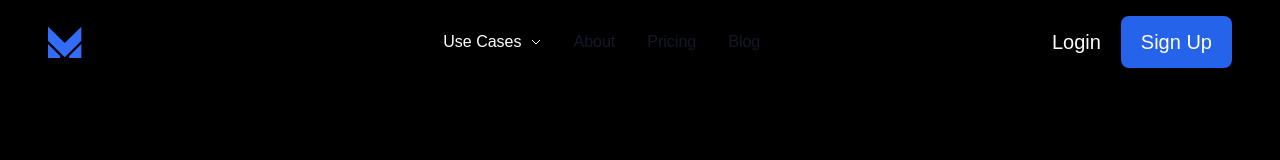
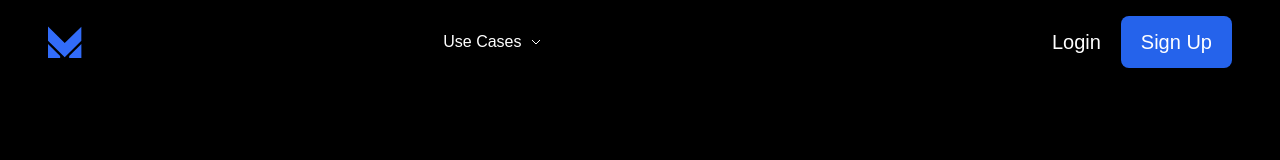
Before and after one commit to flexita24/Marico, a React (Vite) app: page / in a window 1280 px wide. Shown: the top 160 px of the page. Built offline with nearby package versions, Linux system fonts and the light colour scheme.

Commit message:
finished

```diff
--- a/src/components/Navbar.jsx
+++ b/src/components/Navbar.jsx
@@ -64,17 +64,17 @@
               </button>
               <ul className="absolute mt-2 w-24 bg-white rounded-lg shadow-md hidden">
                 <li>
-                  <a href="#" className="block py-2 px-4 text-gray-900 hover:bg-gray-100">Female</a>
+                  <a href="#" className="block py-2 px-4 hover:bg-gray-100">Female</a>
                 </li>
                 <li>
-                  <a href="#" className="block py-2 px-4 text-gray-900 hover:bg-gray-100">Male</a>
+                  <a href="#" className="block py-2 px-4 hover:bg-gray-100">Male</a>
                 </li>
               </ul>
             </li>
             <li>
               <a
                 href="#"
-                className="block py-2 px-3 text-gray-900 rounded hover:bg-gray-100 md:hover:bg-transparent md:hover:text-blue-700 md:p-0 md:dark:hover:text-blue-500 dark:text-white dark:hover:bg-gray-700 dark:hover:text-white md:dark:hover:bg-transparent dark:border-gray-700"
+                className="block py-2 px-3 rounded hover:bg-gray-100 md:hover:bg-transparent md:hover:text-blue-700 md:p-0 md:dark:hover:text-blue-500 dark:text-white dark:hover:bg-gray-700 dark:hover:text-white md:dark:hover:bg-transparent dark:border-gray-700"
               >
                 About
               </a>
@@ -82,7 +82,7 @@
             <li>
               <a
                 href="#"
-                className="block py-2 px-3 text-gray-900 rounded hover:bg-gray-100 md:hover:bg-transparent md:hover:text-blue-700 md:p-0 md:dark:hover:text-blue-500 dark:text-white dark:hover:bg-gray-700 dark:hover:text-white md:dark:hover:bg-transparent dark:border-gray-700"
+                className="block py-2 px-3 rounded hover:bg-gray-100 md:hover:bg-transparent md:hover:text-blue-700 md:p-0 md:dark:hover:text-blue-500 dark:text-white dark:hover:bg-gray-700 dark:hover:text-white md:dark:hover:bg-transparent dark:border-gray-700"
               >
                 Pricing
               </a>
@@ -90,7 +90,7 @@
             <li>
               <a
                 href="#"
-                className="block py-2 px-3 text-gray-900 rounded hover:bg-gray-100 md:hover:bg-transparent md:hover:text-blue-700 md:p-0 md:dark:hover:text-blue-500 dark:text-white dark:hover:bg-gray-700 dark:hover:text-white md:dark:hover:bg-transparent dark:border-gray-700"
+                className="block py-2 px-3 rounded hover:bg-gray-100 md:hover:bg-transparent md:hover:text-blue-700 md:p-0 md:dark:hover:text-blue-500 dark:text-white dark:hover:bg-gray-700 dark:hover:text-white md:dark:hover:bg-transparent dark:border-gray-700"
               >
                 Blog
               </a>
```
